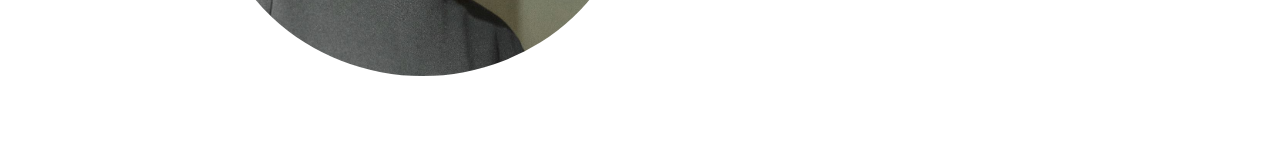
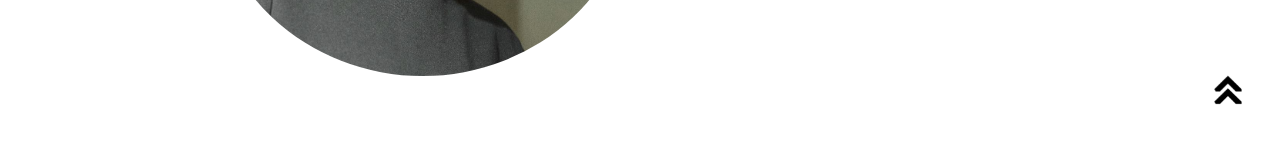
Before and after one commit to AdrienVerwaerde/Portfolio, a React (Vite) app: page / in a window 1280 px wide. Shown: the part 650-800 px from the top of the page. Built offline with nearby package versions, Linux system fonts and the light colour scheme.

Commit message:
added arrow and animations to it

```diff
--- a/src/App.css
+++ b/src/App.css
@@ -305,13 +305,6 @@ section {
   gap: 1rem;
 }
 
-#profile img.arrow {
-  position: absolute;
-  right: 5rem;
-  bottom: 4.6rem;
-}
-
-
 /* ICONS */
 
 .icon {
@@ -385,10 +378,18 @@ section {
 }
 
 .about-containers {
-
   gap: 2rem;
   margin-bottom: 2rem;
   margin-top: 2rem;
+}
+
+.projects-containers {
+  display: flex;
+  gap: 2rem;
+  margin-bottom: 2rem;
+  margin-top: 2rem;
+  flex-wrap: wrap;
+  justify-content: center;
 }
 
 .about-details-container {
@@ -403,9 +404,32 @@ section {
 }
 
 .arrow {
-  position: absolute;
-  right: -5rem;
+  position: fixed;
+  right: 2rem;
   bottom: 2.5rem;
+
+  height: 2.5rem;
+  cursor: pointer;
+  opacity: 0;
+  visibility: hidden;
+  transition: opacity 0.5s ease-in-out, visibility 0.5s ease-in-out, transform 0.3s ease;
+  z-index: 999;
+}
+
+.arrow.visible {
+  opacity: 1;
+  visibility: visible;
+  transform: rotate(180deg);
+}
+
+.arrow:hover {
+  transform: scale(1.1);
+  transform: rotate(180deg);
+}
+
+.arrow:active {
+  transform: scale(0.95);
+  transform: rotate(180deg);
 }
 
 .details-container {
@@ -616,13 +640,6 @@ footer p {
   text-align: center;
 }
 
-footer img.arrow {
-  position: absolute;
-  right: 4rem;
-  bottom: 4.8rem;
-  transform: rotate(180deg);
-}
-
 .hidden {
   opacity: 0;
   transform: translateY(30px);
@@ -646,10 +663,19 @@ footer img.arrow {
     height: 83vh;
     margin-bottom: 6rem;
   }
+
+  #contact {
+    margin-top: 10rem;
+  }
 }
 
 
 @media screen and (max-width: 1200px) {
+
+  #contact {
+    margin-top: 0;
+  }
+
   nav {
     padding: 0;
   }
@@ -680,11 +706,6 @@ footer img.arrow {
 
   }
 
-
-  .arrow {
-    display: none;
-  }
-
   section,
   .section-container {
     height: fit-content;
@@ -703,6 +724,13 @@ footer img.arrow {
   .about-containers {
     margin-top: 1rem;
   }
+
+  .projects-containers {
+    flex-direction: column;
+    justify-content: center;
+    align-items: center;
+  }
+
 
 
 }
@@ -786,6 +814,13 @@ footer img.arrow {
     text-align: justify;
   }
 
+  .arrow {
+    display: none;
+  }
+
+  .projects-containers {
+    gap: 1rem;
+  }
 
 }
 
--- a/src/App.jsx
+++ b/src/App.jsx
@@ -10,6 +10,7 @@ import Experience from './components/sections/Experience';
 import Projects from './components/sections/Projects';
 import Contact from './components/sections/Contact';
 import './App.css';
+import Arrow from './components/common/Arrow';
 
 function AppContent() {
   // Initialize scroll animations
@@ -25,6 +26,7 @@ function AppContent() {
       <Experience />
       <Projects />
       <Contact />
+      <Arrow />
     </div>
   );
 }
--- /dev/null
+++ b/src/components/common/Arrow.jsx
@@ -0,0 +1,46 @@
+import React, { useState, useEffect } from 'react';
+
+const Arrow = () => {
+    const [isVisible, setIsVisible] = useState(false);
+
+    useEffect(() => {
+        const handleScroll = () => {
+            const footer = document.getElementById('contact');
+            if (footer) {
+                const footerRect = footer.getBoundingClientRect();
+                const windowHeight = window.innerHeight;
+
+                // Show arrow when footer is visible in viewport
+                const isFooterVisible = footerRect.top < windowHeight && footerRect.bottom > 0;
+                setIsVisible(isFooterVisible);
+            }
+        };
+
+        // Check initial state
+        handleScroll();
+
+        // Add scroll listener
+        window.addEventListener('scroll', handleScroll);
+
+        // Cleanup
+        return () => window.removeEventListener('scroll', handleScroll);
+    }, []);
+
+    const scrollToTop = () => {
+        window.scrollTo({
+            top: 0,
+            behavior: 'smooth'
+        });
+    };
+
+    return (
+        <img
+            className={`arrow ${isVisible ? 'visible' : ''}`}
+            src="/arrow.png"
+            alt="Back to top arrow"
+            onClick={scrollToTop}
+        />
+    );
+};
+
+export default Arrow;
--- a/src/components/sections/Projects.jsx
+++ b/src/components/sections/Projects.jsx
@@ -86,7 +86,7 @@ const Projects = () => {
           <p className="section__text__p1">{t.projects.sectionTitle}</p>
           <h1 className="title">{t.projects.title}</h1>
           <p className="section__text__p1">{t.projects.hoverText}</p>
-          <div className="about-containers">
+          <div className="projects-containers">
             {projects.map((project) => (
               <ProjectCard key={project.id} project={project} />
             ))}
```
